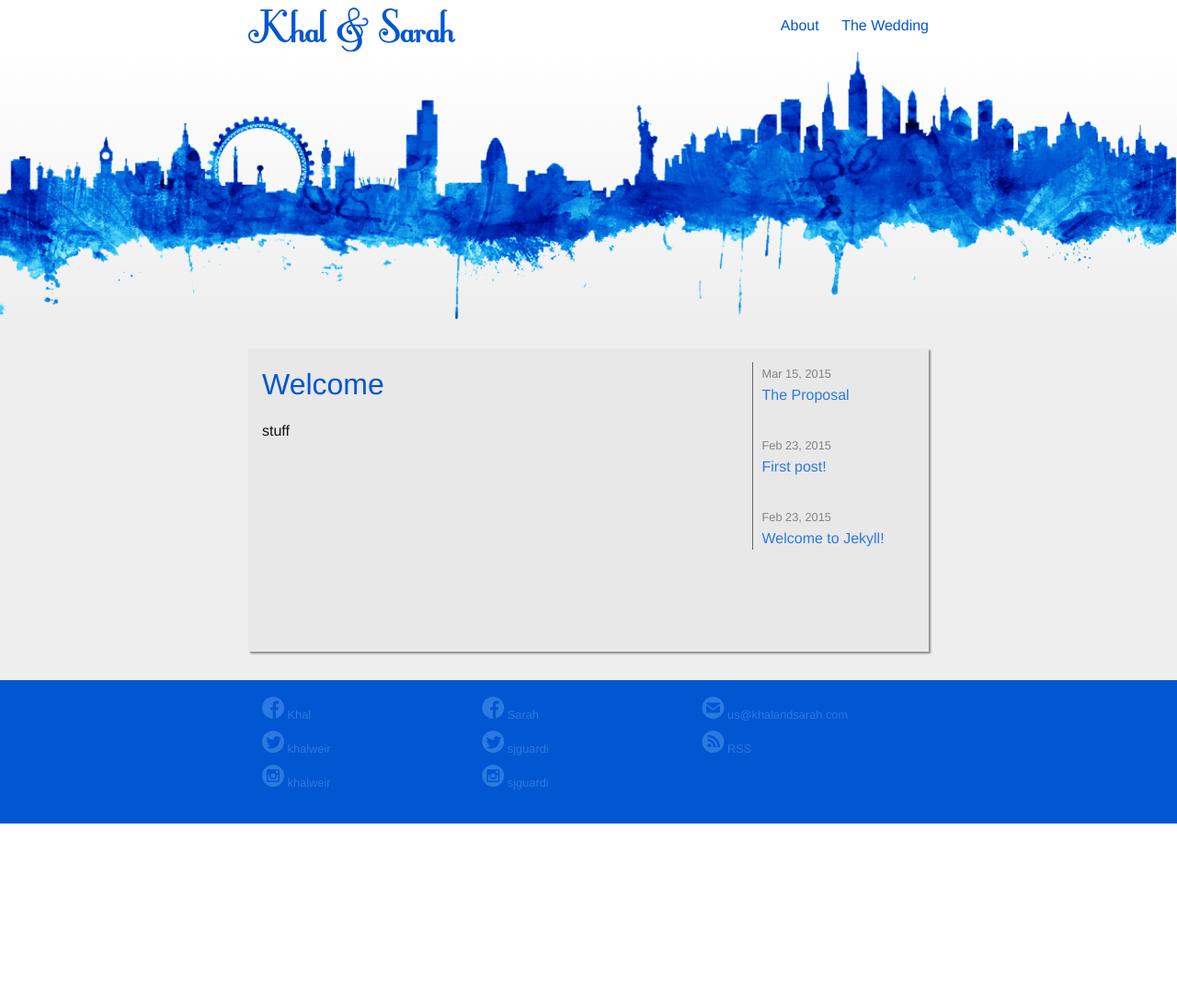
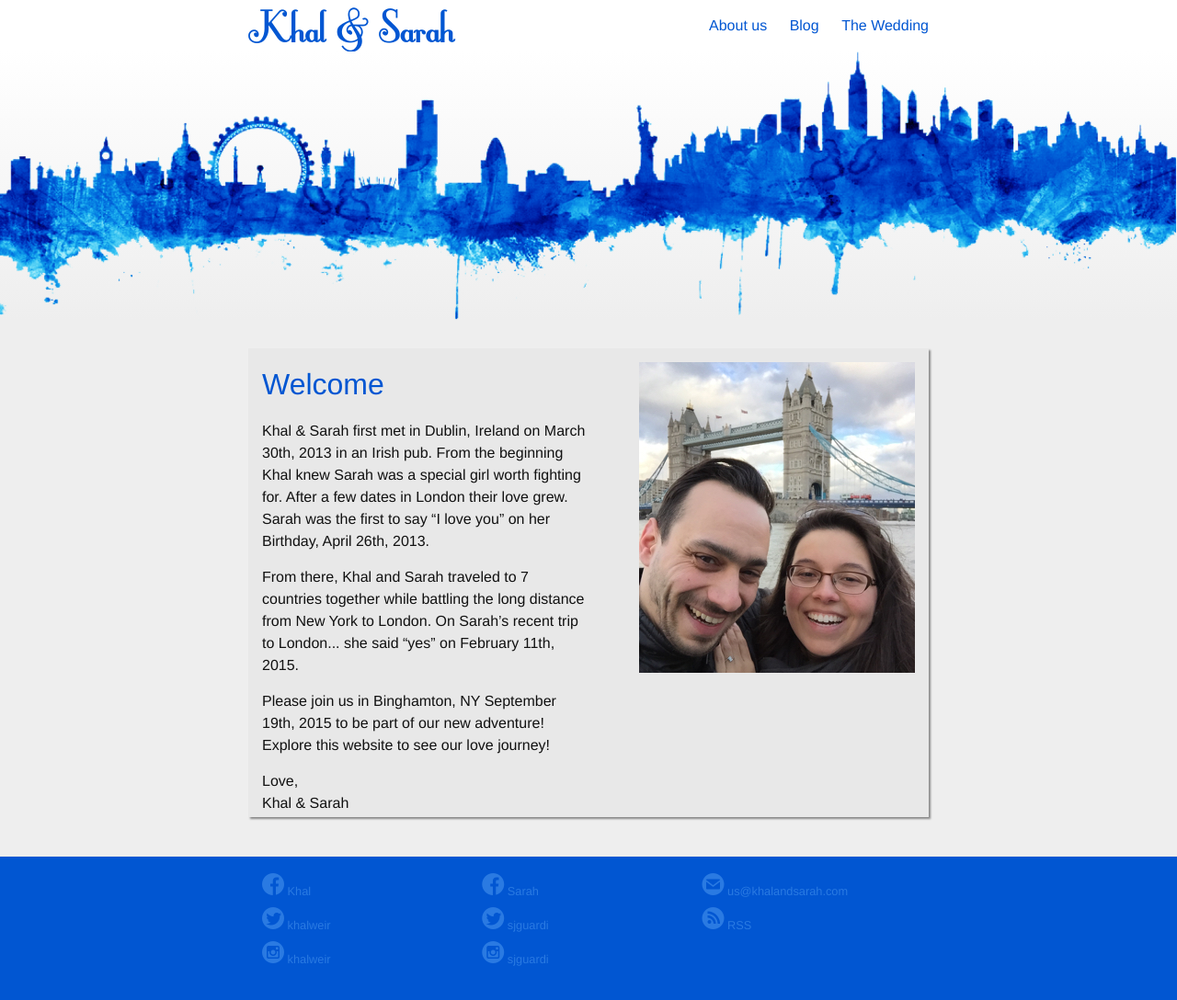
Before and after one commit to chanchad2001/wedsite-1, a Jekyll site: the page built from index.html, in a window 1280 px wide. Shown: the whole page at 92% size. Built offline with Jekyll 4.4.1, drawn with Linux system fonts in a browser that asks for light colours; before the commit the page ends 900 px from its top, so only the background shows below that.

Commit message:
blog, home page changes

```diff
--- a/_config.yml
+++ b/_config.yml
@@ -9,6 +9,8 @@ baseurl: "" # the subpath of your site, e.g. /blog/
 url: "http://preview.khalandsarah.com" # the base hostname & protocol for your site
 twitter_username: khalweir
 github_username:  khal
+paginate: 3
+paginate_path: "/blog/page:num/"
 
 # Build settings
 markdown: kramdown
--- /dev/null
+++ b/_data/nav.csv
@@ -0,0 +1,4 @@
+title,url
+About us,/about
+Blog,/blog
+The Wedding,/thewedding
--- a/_includes/header.html
+++ b/_includes/header.html
@@ -4,7 +4,7 @@
 
     <a class="site-title" href="{{ site.baseurl }}/">{{ site.title }}</a>
 
-    <nav class="site-nav" style="z-index:999">
+    <nav class="site-nav">
       <a href="#" class="menu-icon">
         <svg viewBox="0 0 18 15">
           <path fill="#424242" d="M18,1.484c0,0.82-0.665,1.484-1.484,1.484H1.484C0.665,2.969,0,2.304,0,1.484l0,0C0,0.665,0.665,0,1.484,0 h15.031C17.335,0,18,0.665,18,1.484L18,1.484z"/>
@@ -14,9 +14,9 @@
       </a>
 
       <div class="trigger">
-        {% for page in site.pages %}
-          {% if page.title %}
-          <a class="page-link" style="color:#0156d2;" href="{{ page.url | prepend: site.baseurl }}">{{ page.title }}</a>
+        {% for nav in site.data.nav %}
+          {% if nav.title %}
+          <a class="page-link" style="color:#0156d2;" href="{{ nav.url | prepend: site.baseurl }}">{{ nav.title }}</a>
           {% endif %}
         {% endfor %}
       </div>
--- a/_layouts/post.html
+++ b/_layouts/post.html
@@ -12,4 +12,8 @@ layout: default
     {{ content }}
   </article>
 
+  <div>
+	<a href="/blog">back</a>
+  </div>
+
 </div>
--- a/_sass/_layout.scss
+++ b/_sass/_layout.scss
@@ -38,6 +38,7 @@
 .site-nav {
 	float:right;
     line-height: 56px;
+	z-index:999;
 
     .menu-icon {
         display: none;
--- a/index.html
+++ b/index.html
@@ -2,14 +2,22 @@
 layout: default
 ---
 
-<div class="home" style="min-height:300px;">
+<div class="home" style="min-height:480px;">
 
-  <div style="float:left;width:75%;">
+  <div style="float:left;width:50%">
 	<h1>Welcome</h1>
-	<p>stuff</p>
-
+	<p>Khal & Sarah first met in Dublin, Ireland on March 30th, 2013 in an Irish pub. From the beginning Khal knew Sarah was a special girl worth fighting for. After a few dates in London their love grew. Sarah was the first to say “I love you” on her Birthday, April 26th, 2013.</p>
+	<p>From there, Khal and Sarah traveled to 7 countries together while battling the long distance from New York to London. On Sarah’s recent trip to London... she said “yes” on February 11th, 2015.</p>
+	<p>Please join us in Binghamton, NY September 19th, 2015 to be part of our new adventure!
+	Explore this website to see our love journey!</p>
+	 <p>Love,<br>
+    Khal & Sarah
+	</p>
   </div>
-
+  <div style="float:right;">
+	<img src="/images/us.jpg" style="float:right;">
+  </div>
+<!--
   <div style="float:right;width:25%;">
 	  <ul class="post-list" style="border-left: 1px solid #666; padding-left:10px; ">
 	    {% for post in site.posts %}
@@ -23,5 +31,5 @@ layout: default
 	    {% endfor %}
 	  </ul>
   </div>
-
+-->
 </div>
```
Also changed, not shown: blog/index.html (added, +31 -0 lines), images/us.jpg (added).
